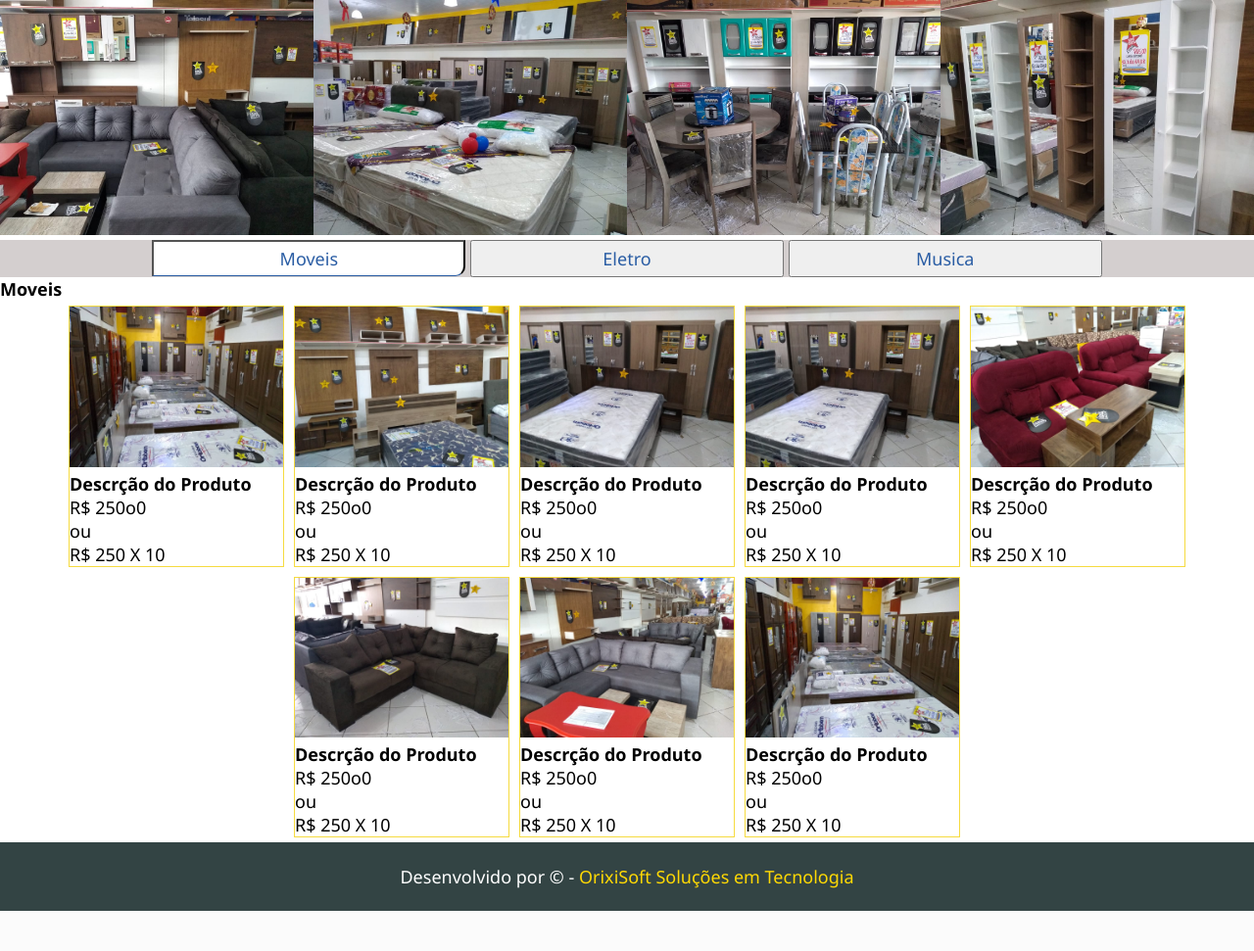
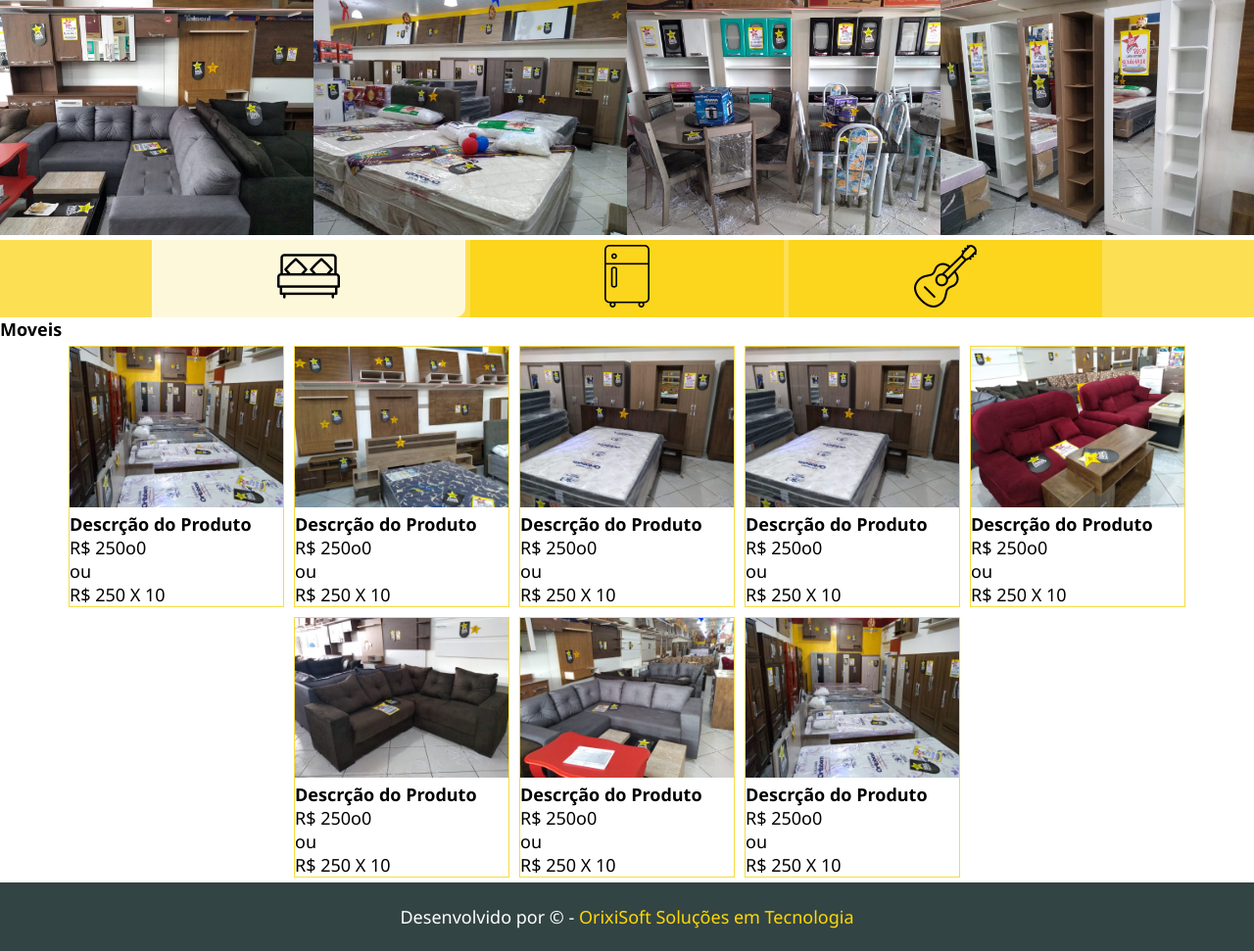
Before and after one commit to QuevemCosta/franfaloja, a PHP site: page / in a window 1280 px wide. Shown: the part 142-1113 px from the top of the page at 98% size. Before the commit the page ends 1072 px from the top, so only its background shows below. Run offline with PHP 8.4, Linux system fonts and the light colour scheme.

Commit message:
botoes de categorias

```diff
--- a/css/carrocel.css
+++ b/css/carrocel.css
@@ -2,13 +2,12 @@
     display: block;
     position: relative;
     width: 100%;
-    margin: auto;
 
 }
 #carrocel .grup-carrocel{
     display: flex;
     flex-direction: row;
-    flex-wrap: nowrap;
+    flex-wrap: wrap;
     justify-content: center;
     width: 100%;
 }
@@ -24,6 +23,7 @@
 @media screen and (max-width:1024px){
 
     #carrocel .grup-carroce{
+
     }
     #carrocel .grup-carrocel  div{
 
@@ -40,7 +40,7 @@
         flex-flow: column;
     }
     #carrocel .grup-carrocel  div{
-
+        width: 100%;
     }
     #carrocel .grup-carrocel >div img{
         width: 100%;
--- a/css/containner-produtos.css
+++ b/css/containner-produtos.css
@@ -3,7 +3,7 @@
 }
 .containner-produtos nav{
     width: 100%;
-    background-color:rgb(212, 207, 207);
+    background-color:rgba(253, 208, 5, 0.685);
     width: 100%;
     text-align: center;
     display: block;
@@ -27,19 +27,23 @@
     display: block;
     cursor: pointer;
     text-decoration: none;
+    background-color:  rgba(253, 208, 5, 0.685);
+    border:none;
 
 }
+.containner-produtos nav ul li button img{
+    width: 24px*;
+}
 .containner-produtos nav ul li button:hover{
-    background-color: #fff;
+    background-color: rgba(255, 255, 255, 0.788);
     color: #2A5DA4;
     border-bottom-right-radius: 10px;
-    border-bottom: 1px solid #2A5DA4;
 }
+
 .containner-produtos nav ul li .btn-ativo{
-    background-color: #fff;
+    background-color: rgba(255, 255, 255, 0.788);
     color: #2A5DA4;
     border-bottom-right-radius: 10px;
-    border-bottom: 1px solid #2A5DA4;
 }
 .disabled{
     display: none;
--- a/index.html
+++ b/index.html
@@ -77,9 +77,21 @@
         <section class="containner-produtos">
             <nav>
                 <ul>
-                    <li ><button onclick="paginacao('cama-mesa')"  class="btn-ativo"  id="btn-cama-banho"s>Moveis</button></li>
-                    <li ><button onclick="paginacao('eletro')" id="btn-eletro" >Eletro</button></li>
-                    <li ><button onclick="paginacao('musica')"  id="btn-musica">Musica</button></li>
+                    <li title="Cama Mesa e banho" >
+                        <button onclick="paginacao('cama-mesa')"  class="btn-ativo"  id="btn-cama-banho">
+                            <img src="icons/cama.png" alt="">
+                        </button>
+                    </li>
+                    <li title="Eletrodomesticos">
+                        <button onclick="paginacao('eletro')" id="btn-eletro" >
+                              <img src="icons/eletro.png" alt="">
+                         </button>
+                    </li>
+                    <li title="Instrumentos musicais">
+                        <button onclick="paginacao('musica')"  id="btn-musica">
+                            <img src="icons/music.png" alt="">
+                        </button>
+                    </li>
                 </ul>
             </nav>
 
```
Also changed, not shown: icons/cama.png (added), icons/eletro.png (added), icons/music.png (added).
